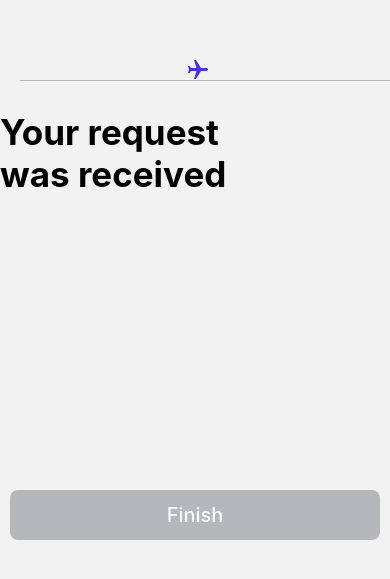
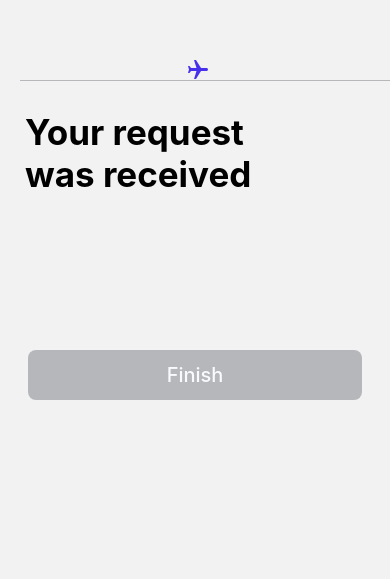
Before and after one commit to BC-MAY-21-RN/kata-05-reservacion-de-vuelos-k5-cb-reactive10, a React Native app in the folder app-vuelos/: screen /AbstracFligth in a window 390 px wide. Shown: the part 135-714 px from the top of the page. Built offline with nearby package versions, Linux system fonts and the light colour scheme.

Commit message:
add(core): fix styles
-Fix button styles in Booking screens

Co-Authored-By: Jose Herrera <66761042+featlast@users.noreply.github.com>
Co-Authored-By: Lucas Manuel <lucasechegaray2011@gmail.com>

```diff
--- a/app-vuelos/src/views/AbstracFligth.js
+++ b/app-vuelos/src/views/AbstracFligth.js
@@ -15,7 +15,7 @@ const AbstracFligth = () => {
     (state) => state.stateGlobal
   );
   return (
-    <View>
+    <View style={{flex:1}}>
       <View style={{ marginTop: "50%" }}>
         <ComponentListFlight
          routeInitial={stateApp.chooseCodeIntial}
@@ -27,11 +27,11 @@ const AbstracFligth = () => {
 
         />
       </View>
-      <View style={{ marginTop: 25 }}>
+      <View style={{ marginTop: 25, marginLeft: 25 }}>
         <TextBooking titleContent={"Your request"} />
         <TextBooking titleContent={"was received"} />
       </View>
-      <View style={{ marginTop: 280 }}>
+      <View style={styles.container}>
         <MyButton text={"Finish"} />
       </View>
     </View>
@@ -40,4 +40,15 @@ const AbstracFligth = () => {
 
 export default AbstracFligth;
 
-const styles = StyleSheet.create({});
+const styles = StyleSheet.create({
+  container: {
+    position: "relative",
+    bottom: -160,
+    width: "90%",
+    height: 40,
+    justifyContent: "center",
+    alignSelf: "center",
+    //marginTop: "100%",
+    marginBottom: 30,
+  },
+});
--- a/app-vuelos/src/views/BookingScreen.js
+++ b/app-vuelos/src/views/BookingScreen.js
@@ -19,16 +19,16 @@ const BookingScreen = () => {
           <TextBooking titleContent={"Where are you"} />
           <TextBooking titleContent={"now?"} />
         </View>
-        <View style={stylesBookingScreen.input}>
+        <View style={[stylesBookingScreen.input,{backgroundColor:'red'}]}>
           <MySelectLocation name={"initial"} />
         </View>
-        <View style={stylesBookingScreen.buttonStyle}>
-          <MyButton
-            text={" Next "}
-            onPress={() => navigation.navigate("BookingDestinity")}
-          />
-        </View>
       </KeyboardAwareScrollView>
+      <View style={stylesBookingScreen.buttonStyle}>
+        <MyButton
+          text={" Next "}
+          onPress={() => navigation.navigate("BookingDestinity")}
+        />
+      </View>
     </SafeAreaView>
   );
 };
--- a/app-vuelos/src/views/BookingScreenDestinity.js
+++ b/app-vuelos/src/views/BookingScreenDestinity.js
@@ -35,13 +35,13 @@ export default function BookingScreen() {
         <View style={stylesBookingScreen.input}>
           <MySelectLocation />
         </View>
-        <View style={stylesBookingScreen.buttonStyle}>
+      </KeyboardAwareScrollView>
+      <View style={stylesBookingScreen.buttonStyle}>
           <MyButton
             text={" Next "}
             onPress={() => navigation.navigate("Calendars")}
           />
         </View>
-      </KeyboardAwareScrollView>
     </SafeAreaView>
   );
 }
--- a/app-vuelos/src/views/Passenger.js
+++ b/app-vuelos/src/views/Passenger.js
@@ -18,7 +18,7 @@ const Passenger = ({ navigation }) => {
   const routeFinal = useSelector((state) => state.stateGlobal.chooseCodeFinal);
   const fechaViaje = useSelector((state) => state.stateGlobal.fechaViaje);
   return (
-    <View>
+    <View style={{ flex: 1 }}>
       <View style={{ marginTop: 30 }}>
         <IconBack />
       </View>
@@ -38,7 +38,8 @@ const Passenger = ({ navigation }) => {
       <View>
         <SpinPickerPassagers />
       </View>
-      <View>
+
+      <View style={styles.container}>
         <MyButton
           text={"Next"}
           onPress={() => navigation.navigate("AbstracFligth")}
@@ -50,4 +51,15 @@ const Passenger = ({ navigation }) => {
 
 export default Passenger;
 
-const styles = StyleSheet.create({});
+const styles = StyleSheet.create({
+  container: {
+    position: "relative",
+    bottom: 45,
+    width: "90%",
+    height: 40,
+    justifyContent: "center",
+    alignSelf: "center",
+    //marginTop: "100%",
+    marginBottom: 30,
+  },
+});
```
Also changed, not shown: 1 other file (tests, documents, lock files or other folders).
